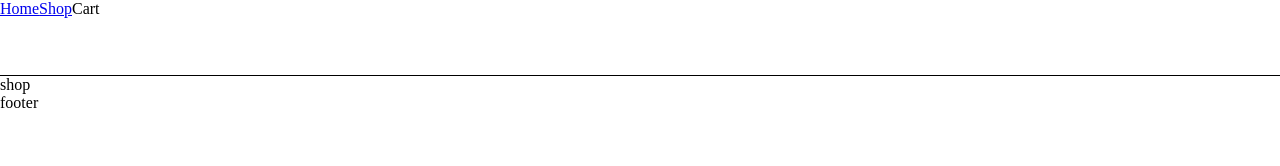
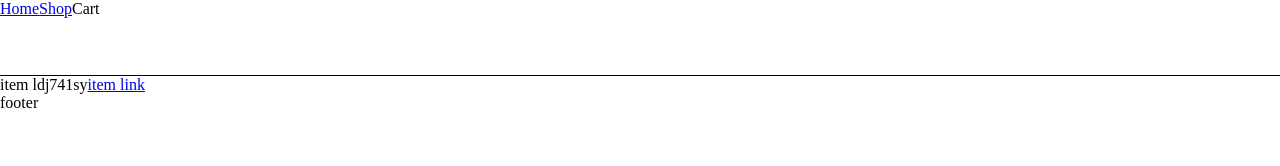
Before and after one commit to seanstephenbrian/art-cart, a React (Create React App) app: page /shop in a window 1280 px wide. Shown: the top 166 px of the page. Built offline with nearby package versions, Linux system fonts and the light colour scheme.

Commit message:
try to get item page working.. match is undefined

```diff
--- a/package.json
+++ b/package.json
@@ -11,6 +11,7 @@
     "react-router-dom": "^6.8.0",
     "react-scripts": "5.0.1",
     "sass": "^1.57.1",
+    "uniqid": "^5.4.0",
     "web-vitals": "^2.1.4"
   },
   "scripts": {
--- a/src/components/App.js
+++ b/src/components/App.js
@@ -6,6 +6,7 @@ import { BrowserRouter, Routes, Route } from "react-router-dom";
 import Cart from './Cart';
 import Footer from './Footer';
 import Home from './Home';
+import ItemPage from './ItemPage';
 import NavBar from './NavBar';
 import Shop from './Shop';
 
@@ -33,6 +34,7 @@ export default function App() {
                 <Routes>
                     <Route path='/' element={<Home />} />
                     <Route path='/shop' element={<Shop />} />
+                    <Route path='/shop/:id' element={<ItemPage />} />
                 </Routes>
                 <Footer />
             </div>
--- /dev/null
+++ b/src/components/ItemCard.js
@@ -0,0 +1,16 @@
+import React from 'react';
+
+import { Link } from 'react-router-dom';
+
+export default function ItemCard(props) {
+    // props:
+    const { itemId } = props;
+
+    // render:
+    return (
+        <div>
+            item {itemId}
+            <Link to={`./${itemId}`}>item link</Link>
+        </div>
+    )
+}
--- /dev/null
+++ b/src/components/ItemPage.js
@@ -0,0 +1,15 @@
+import React, { useState, useEffect } from 'react';
+import { Route, NavLink, Redirect } from 'react-router-dom';
+
+export default function ItemPage({ match }) {
+
+    useEffect(() => {
+        console.log(match);
+    }, []);
+
+    return (
+        <div>
+            item page
+        </div>
+    )
+}
--- a/src/components/Shop.js
+++ b/src/components/Shop.js
@@ -1,9 +1,12 @@
 import React from 'react';
+import uniqid from 'uniqid';
+
+import ItemCard from './ItemCard';
 
 export default function Shop() {
     return (
-        <div>
-            shop
+        <div className='shop-page'>
+            <ItemCard itemId={uniqid()} />
         </div>
     )
 }
```
Also changed, not shown: src/components/Item.js (deleted, +0 -9 lines), 1 other file (tests, documents, lock files or other folders).
